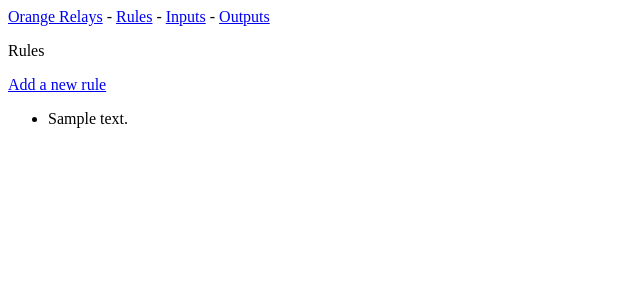
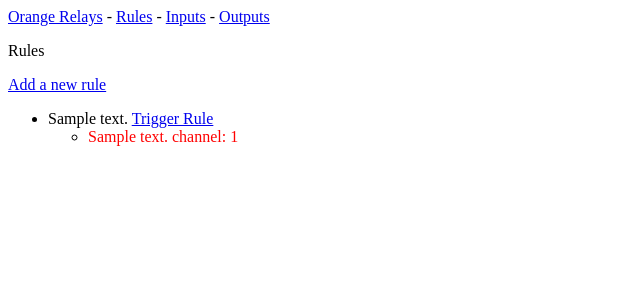
Before and after one commit to AntaeusNar/Orange-Relay, a Django app: template OR_web_GUI/templates/OR_web_GUI/rules.html in a window 1280 px wide. Shown: the top 300 px of the page, without its empty margins (0-640 px from the left). Run offline with Django 3.2, Linux system fonts and the light colour scheme; the template is opened without the code that fills it: values that come from a table or form of the project are taken from there, others are empty; tables that the repository leaves empty hold one stand-in row (values such as "Sample post").

Commit message:
updated templates to show outputs in rules, updated views to collect and pass output state information

```diff
--- a/OR_web_GUI/templates/OR_web_GUI/outputs.html
+++ b/OR_web_GUI/templates/OR_web_GUI/outputs.html
@@ -9,9 +9,9 @@
 <ul>
     {% for output in outputs %}
         {% if output.state %}
-    <li><font color="green">{{ output }} </font><a href="{% url 'OR_web_GUI:state_toggle' output.id %}">Toggle Output</a></li>
+            <li><font color="green">{{ output }} </font><a href="{% url 'OR_web_GUI:state_toggle' output.id %}">Toggle Output</a></li>
         {% else %}
-    <li><font color="red">{{ output }} </font><a href="{% url 'OR_web_GUI:state_toggle' output.id %}">Toggle Output</a></li>
+            <li><font color="red">{{ output }} </font><a href="{% url 'OR_web_GUI:state_toggle' output.id %}">Toggle Output</a></li>
         {% endif %}
     {% empty %}
         <li>No outputs have been created</li>
--- a/OR_web_GUI/templates/OR_web_GUI/rules.html
+++ b/OR_web_GUI/templates/OR_web_GUI/rules.html
@@ -7,7 +7,14 @@
 <!-- todo: add options to edit rules -->
 <ul>
     {% for rule in rules %}
-        <li>{{ rule }}</li>
+        <li>{{ rule }} <a href="{% url 'OR_web_GUI:state_toggle' rule.id %}">Trigger Rule</a></li>
+            <ul>
+                {% if rule.output.state %}
+                    <li><font color="green">{{ rule.output }} </font></li>
+                {% else %}
+                    <li><font color="red">{{ rule.output }} </font></li>
+                {% endif %}
+            </ul>
     {% empty %}
         <li>No Rules have been created</li>
     {% endfor %}
--- a/OR_web_GUI/views.py
+++ b/OR_web_GUI/views.py
@@ -34,6 +34,8 @@ def index(request):
 def rules(request):
     """Shows the rules"""
     rules = Rule.objects.order_by('date_added')
+    for rule in rules:
+        rule.output.state = GPIO.input(rule.output.channel)
     context = {'rules': rules, 'fake': fake}
     return render(request, 'OR_web_GUI/rules.html', context)
 
--- a/pins.json
+++ b/pins.json
@@ -1 +1 @@
-{"40": true, "50": true}
+{"40": false, "50": false}
```
